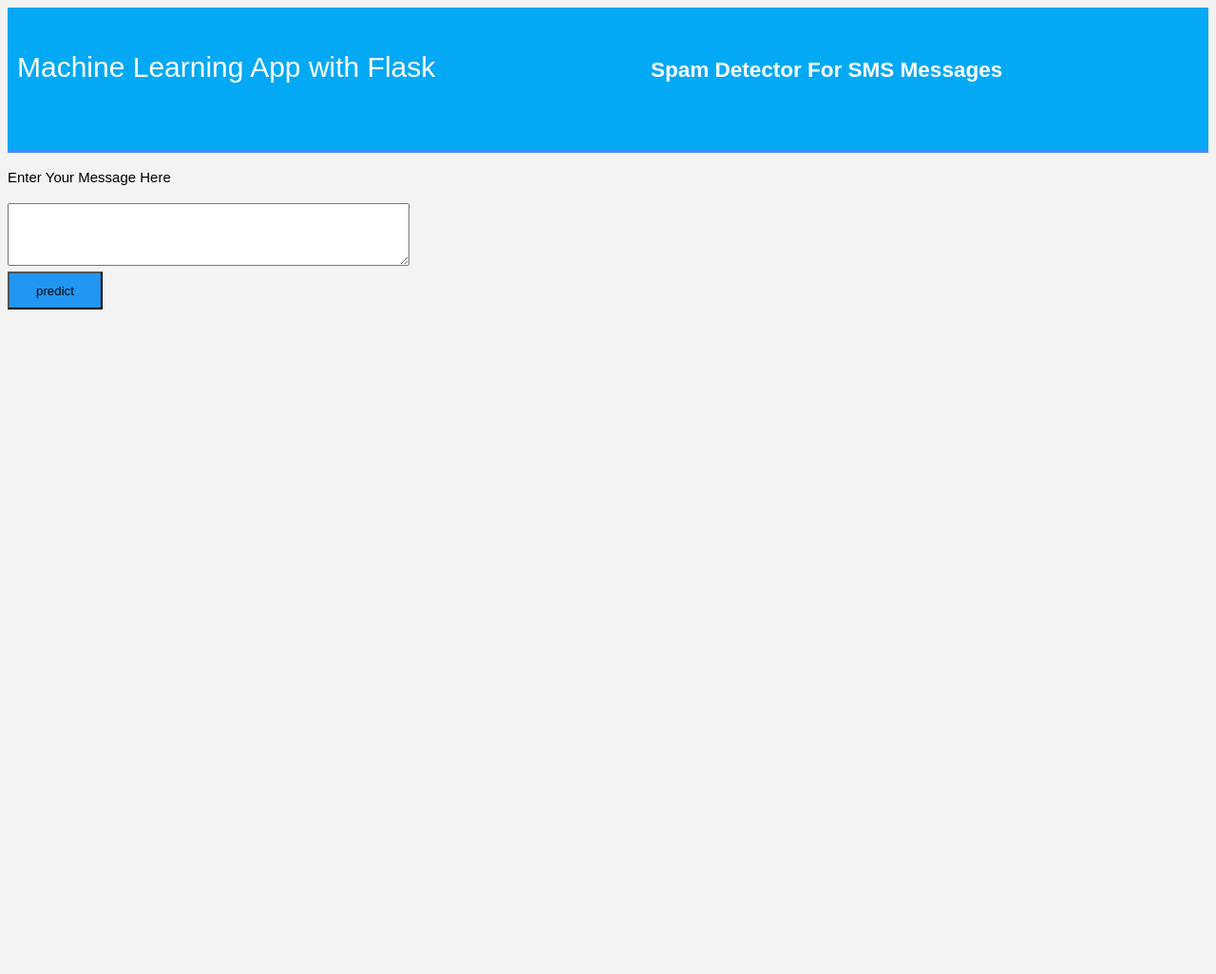
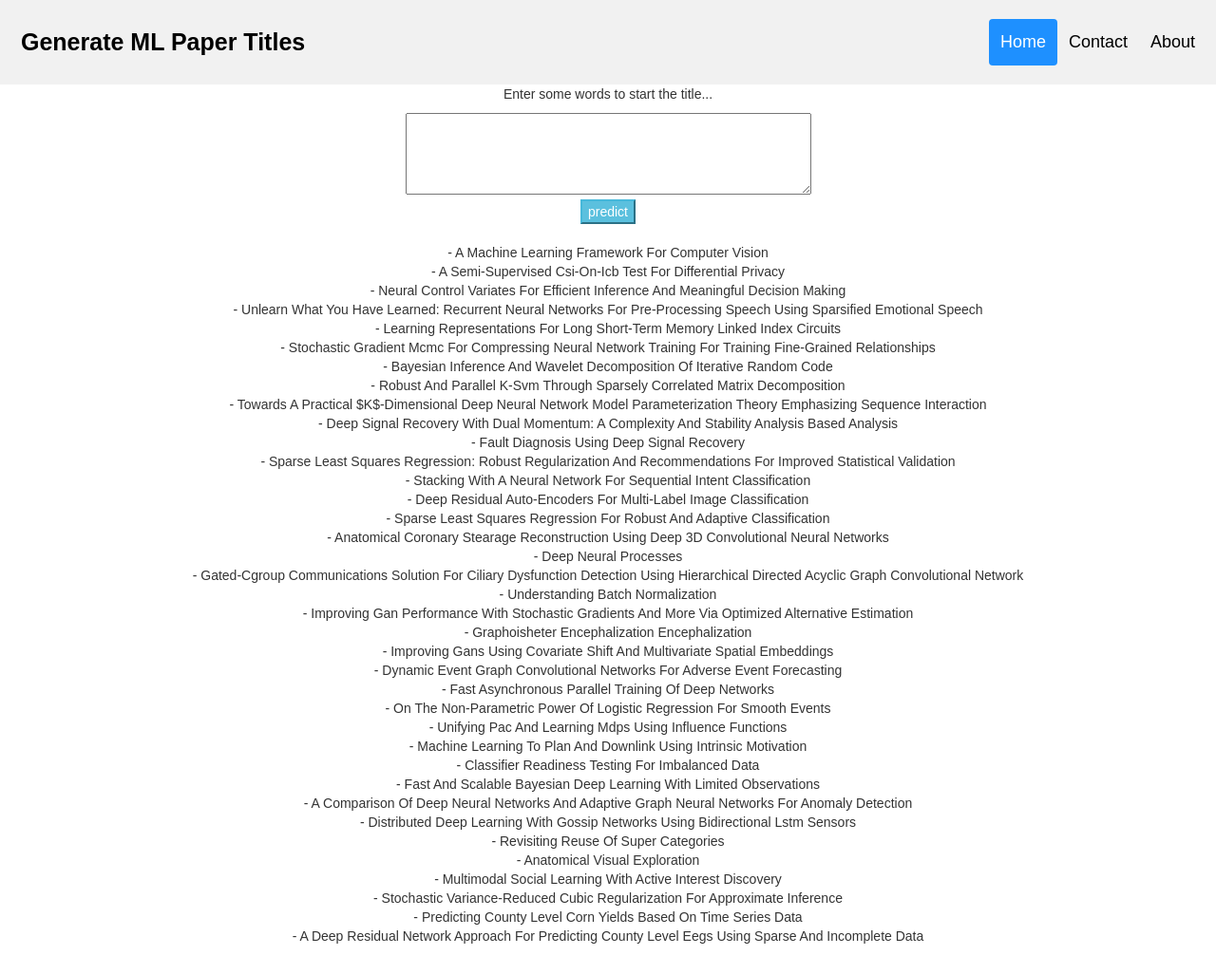
Before and after one commit to csinva/gpt-paper-title-generator, a Flask app: template templates/home.html in a window 1280 px wide. Shown: the whole page at 95% size. Before the commit the page ends 326 px from the top, so only its background shows below. Run offline with Flask 2, Linux system fonts and the light colour scheme; the template is opened without the code that fills it, so the values that code supplies are empty; some libraries are stand-ins or nearby versions.

Commit message:
update style

```diff
--- a/requirements.txt
+++ b/requirements.txt
@@ -1,8 +1,5 @@
 tensorflow
 flask
 gpt_2_simple
-starlette
-uvicorn
 gunicorn
 ujson
-requests
--- a/static/styles.css
+++ /dev/null
@@ -1,56 +0,0 @@
-body{
-	font:15px/1.5 Arial, Helvetica,sans-serif;
-	padding: 0px;
-	background-color:#f4f3f3;
-}
-
-.container{
-	width:100%;
-	margin: auto;
-	overflow: hidden;
-}
-
-header{
-	background:#03A9F4;#35434a;
-	border-bottom:#448AFF 3px solid;
-	height:120px;
-	width:100%;
-	padding-top:30px;
-
-}
-
-.main-header{
-			text-align:center;
-			background-color: blue;
-			height:100px;
-			width:100%;
-			margin:0px;
-		}
-#brandname{
-	float:left;
-	font-size:30px;
-	color: #fff;
-	margin: 10px;
-}
-
-header h2{
-	text-align:center;
-	color:#fff;
-
-}
-
-
-
-.btn-info {background-color: #2196F3;
-	height:40px;
-	width:100px;} /* Blue */
-.btn-info:hover {background: #0b7dda;}
-
-
-.resultss{
-	border-radius: 15px 50px;
-    background: #345fe4;
-    padding: 20px;
-    width: 200px;
-    height: 150px;
-}
--- a/templates/home.html
+++ b/templates/home.html
@@ -2,26 +2,86 @@
 <html>
 <head>
 	<title>Home</title>
-	<!-- <link rel="stylesheet" type="text/css" href="../static/css/styles.css"> -->
+    <meta name="viewport" content="width=device-width, initial-scale=1">
+
+    <link rel="stylesheet" href="https://maxcdn.bootstrapcdn.com/bootstrap/3.4.0/css/bootstrap.min.css">
+
 	<link rel="stylesheet" type="text/css" href="{{ url_for('static', filename='css/styles.css') }}">
+    <link rel="stylesheet" type="text/css" href="../static/css/header.css">
+    <style>
+* {box-sizing: border-box;}
+
+body {
+  margin: 0;
+  font-family: Arial, Helvetica, sans-serif;
+}
+
+.header {
+  overflow: hidden;
+  background-color: #f1f1f1;
+  padding: 20px 10px;
+}
+
+.header a {
+  float: left;
+  color: black;
+  text-align: center;
+  padding: 12px;
+  text-decoration: none;
+  font-size: 18px;
+  line-height: 25px;
+  border-radius: 4px;
+}
+
+.header a.logo {
+  font-size: 25px;
+  font-weight: bold;
+}
+
+.header a:hover {
+  background-color: #ddd;
+  color: black;
+}
+
+.header a.active {
+  background-color: dodgerblue;
+  color: white;
+}
+
+.header-right {
+  float: right;
+}
+
+@media screen and (max-width: 500px) {
+  .header a {
+    float: none;
+    display: block;
+    text-align: left;
+  }
+
+  .header-right {
+    float: none;
+  }
+}
+</style>
+
 </head>
 <body>
 
-	<header>
-		<div class="container">
-		<div id="brandname">
-			Machine Learning App with Flask
-		</div>
-		<h2>Spam Detector For SMS Messages</h2>
+    <div class="header">
+      <a href="#default" class="logo">Generate ML Paper Titles</a>
+      <div class="header-right">
+        <a class="active" href="#home">Home</a>
+        <a href="#contact">Contact</a>
+        <a href="#about">About</a>
+      </div>
+    </div>
 
-	</div>
-	</header>
 
-	<div class="ml-container">
+	<div class="ml-container" align="center">
 
 		<form action="{{ url_for('predict')}}" method="POST">
-		<p>Enter Your Message Here</p>
-		<!-- <input type="text" name="comment"/> -->
+		<p>Enter some words to start the title...</p>
 		<textarea name="message" rows="4" cols="50"></textarea>
 		<br/>
 
@@ -31,6 +91,46 @@
 
 	</div>
 
+    <p style="white-space: pre" align="center">
+- A Machine Learning Framework For Computer Vision
+- A Semi-Supervised Csi-On-Icb Test For Differential Privacy
+- Neural Control Variates For Efficient Inference And Meaningful Decision Making
+- Unlearn What You Have Learned: Recurrent Neural Networks For Pre-Processing Speech Using Sparsified Emotional Speech
+- Learning Representations For Long Short-Term Memory Linked Index Circuits
+- Stochastic Gradient Mcmc For Compressing Neural Network Training For Training Fine-Grained Relationships
+- Bayesian Inference And Wavelet Decomposition Of Iterative Random Code
+- Robust And Parallel K-Svm Through Sparsely Correlated Matrix Decomposition
+- Towards A Practical $K$-Dimensional Deep Neural Network Model Parameterization Theory Emphasizing Sequence Interaction
+- Deep Signal Recovery With Dual Momentum: A Complexity And Stability Analysis Based Analysis
+- Fault Diagnosis Using Deep Signal Recovery
+- Sparse Least Squares Regression: Robust Regularization And Recommendations For Improved Statistical Validation
+- Stacking With A Neural Network For Sequential Intent Classification
+- Deep Residual Auto-Encoders For Multi-Label Image Classification
+- Sparse Least Squares Regression For Robust And Adaptive Classification
+- Anatomical Coronary Stearage Reconstruction Using Deep 3D Convolutional Neural Networks
+- Deep Neural Processes
+- Gated-Cgroup Communications Solution For Ciliary Dysfunction Detection Using Hierarchical Directed Acyclic Graph Convolutional Network
+- Understanding Batch Normalization
+- Improving Gan Performance With Stochastic Gradients And More Via Optimized Alternative Estimation
+- Graphoisheter Encephalization Encephalization
+- Improving Gans Using Covariate Shift And Multivariate Spatial Embeddings
+- Dynamic Event Graph Convolutional Networks For Adverse Event Forecasting
+- Fast Asynchronous Parallel Training Of Deep Networks
+- On The Non-Parametric Power Of Logistic Regression For Smooth Events
+- Unifying Pac And Learning Mdps Using Influence Functions
+- Machine Learning To Plan And Downlink Using Intrinsic Motivation
+- Classifier Readiness Testing For Imbalanced Data
+- Fast And Scalable Bayesian Deep Learning With Limited Observations
+- A Comparison Of Deep Neural Networks And Adaptive Graph Neural Networks For Anomaly Detection
+- Distributed Deep Learning With Gossip Networks Using Bidirectional Lstm Sensors
+- Revisiting Reuse Of Super Categories
+- Anatomical Visual Exploration
+- Multimodal Social Learning With Active Interest Discovery
+- Stochastic Variance-Reduced Cubic Regularization For Approximate Inference
+- Predicting County Level Corn Yields Based On Time Series Data
+- A Deep Residual Network Approach For Predicting County Level Eegs Using Sparse And Incomplete Data
+    </p>
+
 
 
 
```
Also changed, not shown: 1 other file.
